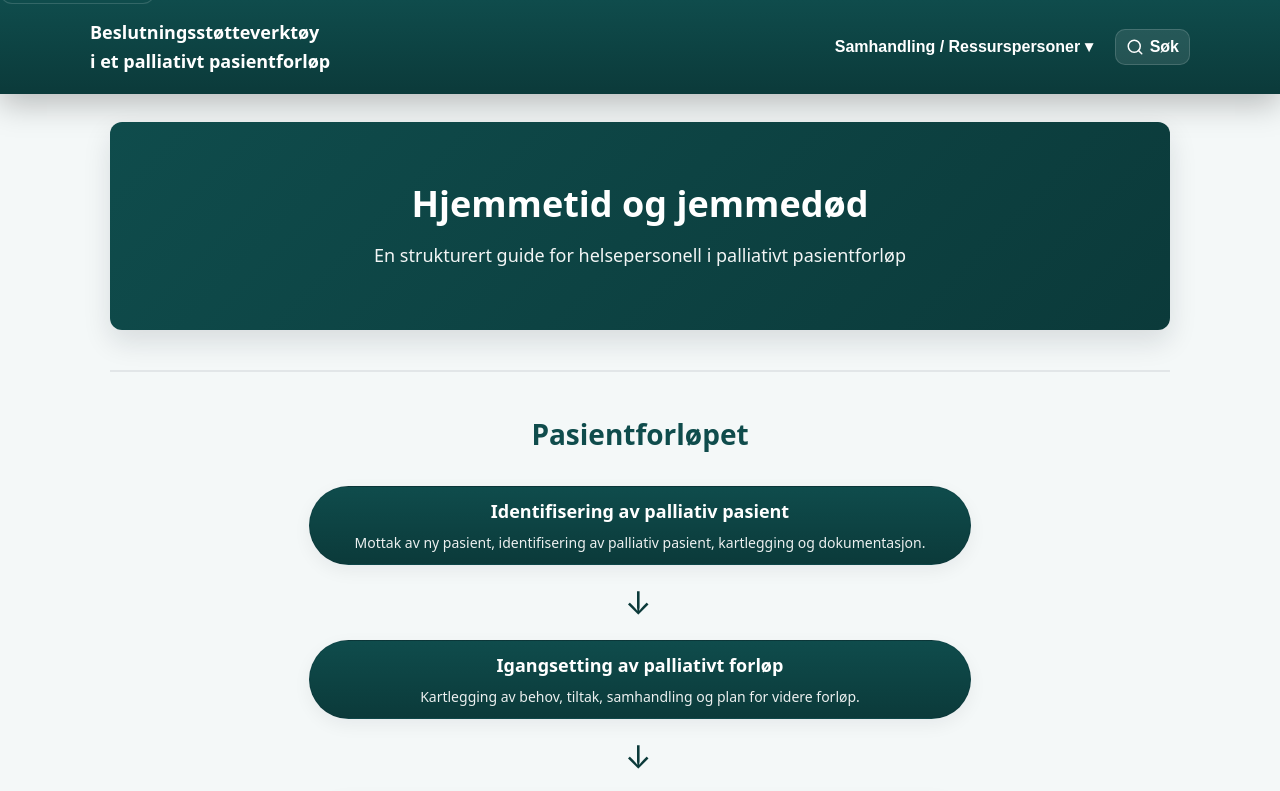
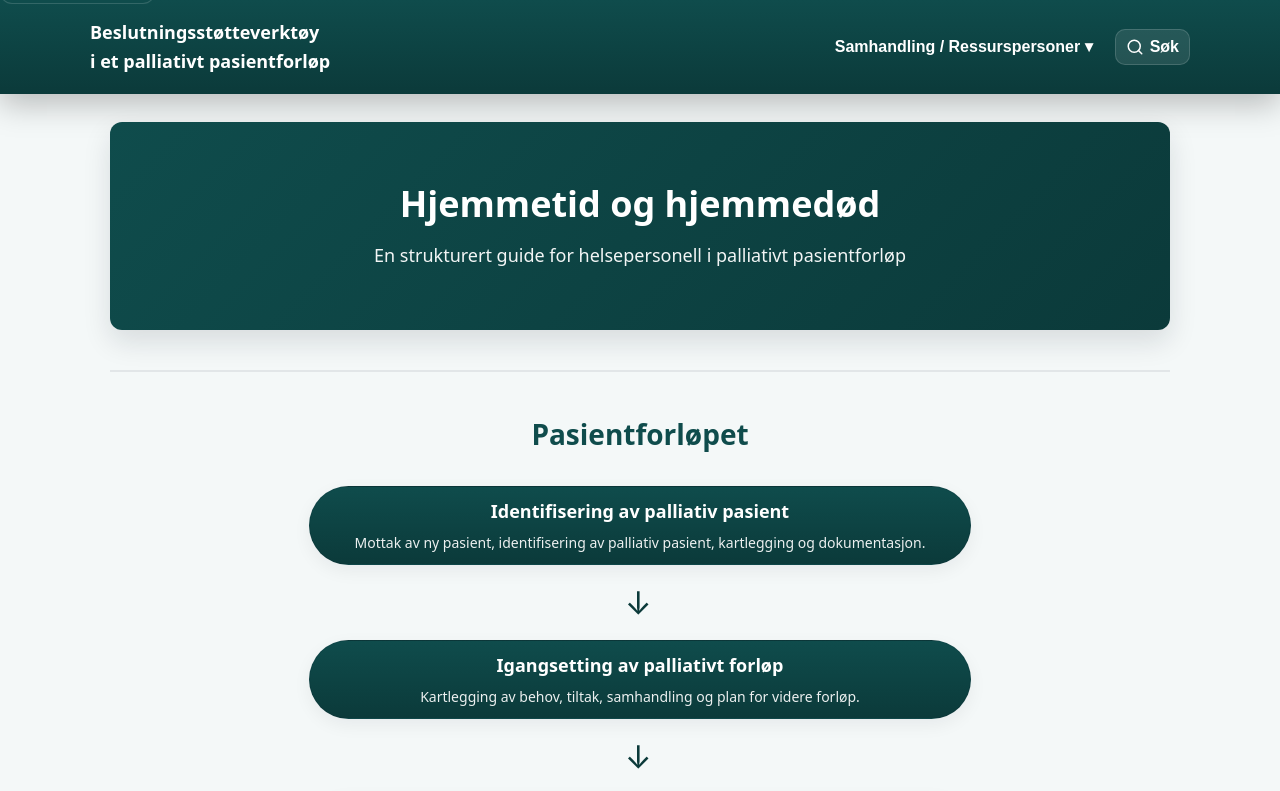
Before and after one commit to eliseling/bachelor, a website: page index.html in a window 1280 px wide. Shown: the top 791 px of the page. Drawn offline with nearby package versions, Linux system fonts and the light colour scheme.

Commit message:
Added small h.

```diff
--- a/index.html
+++ b/index.html
@@ -98,7 +98,7 @@
     <main id="main" class="container">
         <!-- Hero Banner -->
         <section class="hero">
-            <h1>Hjemmetid og jemmedød</h1>
+            <h1>Hjemmetid og hjemmedød</h1>
             <p class="hero-subtitle">En strukturert guide for helsepersonell i palliativt pasientforløp</p>
         </section>
 
```
